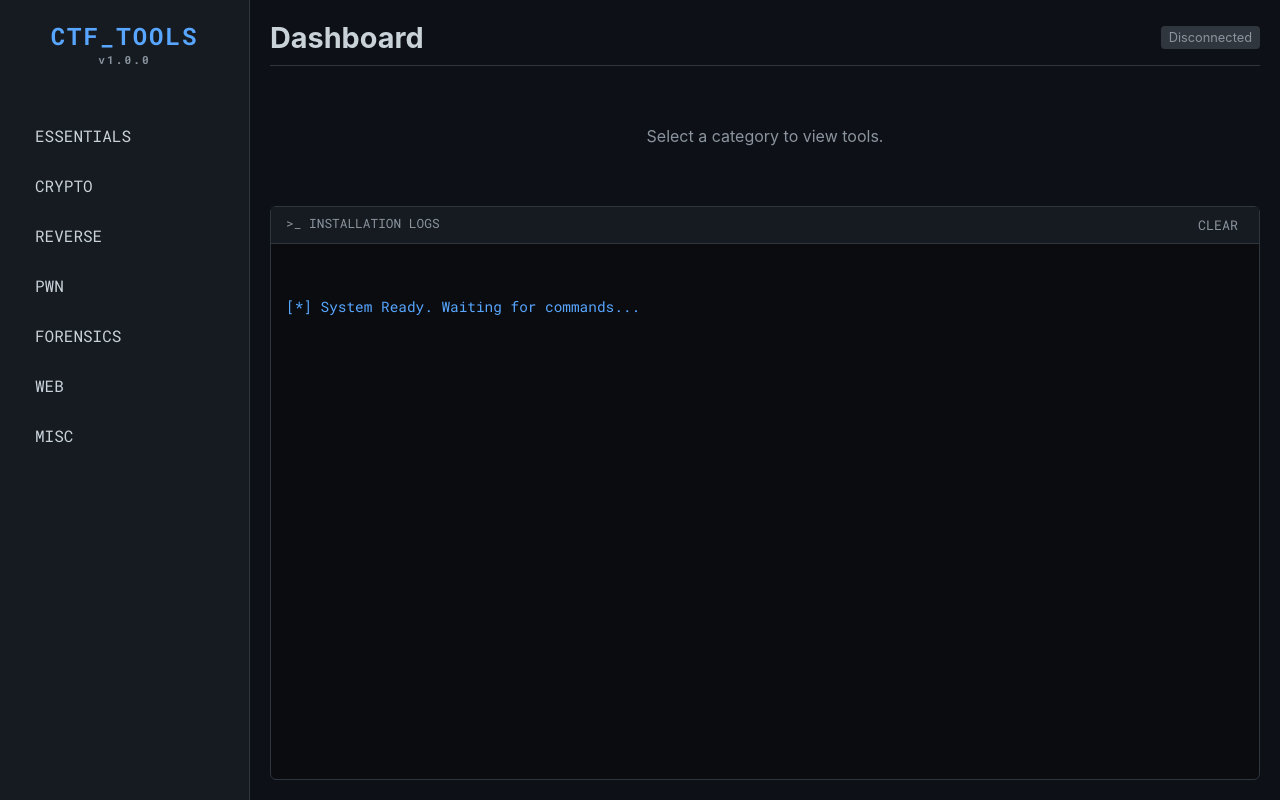
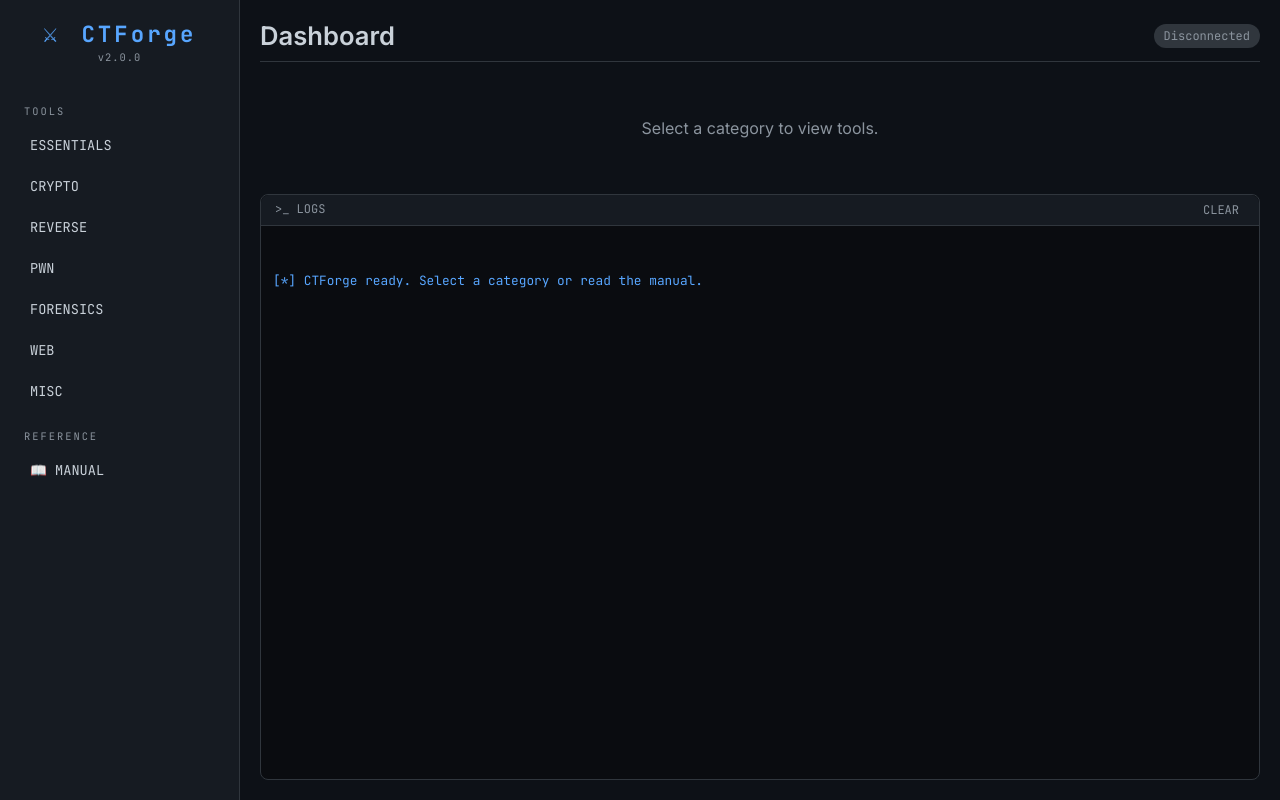
Before and after one commit to uchihashahin01/ctf-tools-installer, a Flask app: page / in a window 1280 px wide. Run offline with Flask 3, Linux system fonts and the light colour scheme; data that the repository does not hold is empty; some libraries are stand-ins or nearby versions.

Commit message:
v2.0.0: Rebrand to CTForge — desktop GUI app, .deb/.AppImage packaging, manual page in dashboard
- Replace TUI with native desktop app (pywebview + WebKit2GTK)
- Add integrated manual page to web dashboard with click-to-copy commands
- Add .deb and .AppImage packaging with build scripts
- Rebrand to CTForge with new name, icon, and styling
- Update CI/CD workflow to build binary + .deb + .AppImage on release
- Modernize CSS with JetBrains Mono, Inter fonts, refined dark theme
- Auto-prefix sudo for apt commands when running as non-root user
- Update README, pyproject.toml, and requirements for v2.0.0

```diff
--- a/ctf_tools/__init__.py
+++ b/ctf_tools/__init__.py
@@ -1,5 +1,5 @@
-"""CTF Tools Installer - A comprehensive CTF tools management suite."""
+"""CTForge — Forge your CTF arsenal."""
 
-__version__ = "1.0.0"
+__version__ = "2.0.0"
 GITHUB_REPO = "uchihashahin01/ctf-tools-installer"
-APP_NAME = "CTF Tools Installer"
+APP_NAME = "CTForge"
--- a/ctf_tools/cli.py
+++ b/ctf_tools/cli.py
@@ -1,4 +1,4 @@
-"""Rich-powered CLI interface for CTF Tools Installer."""
+"""Rich-powered CLI interface for CTForge."""
 
 import sys
 from rich.console import Console
@@ -40,7 +40,7 @@ def _setup_logger() -> None:
 
 def _print_banner() -> None:
     banner = Text()
-    banner.append("CTF Tools Installer", style="bold cyan")
+    banner.append("⚔ CTForge", style="bold cyan")
     banner.append(f"  v{__version__}", style="dim")
     console.print(Panel(banner, border_style="cyan", box=box.DOUBLE))
 
@@ -51,7 +51,7 @@ def _check_update_banner() -> None:
         console.print(
             Panel(
                 f"[bold yellow]Update available![/] v{info['current']} → v{info['latest']}\n"
-                f"Run: [cyan]sudo ./ctf-tools update[/]",
+                f"Run: [cyan]ctforge update[/]",
                 border_style="yellow",
                 title="Update",
             )
--- a/ctf_tools/web/app.py
+++ b/ctf_tools/web/app.py
@@ -1,4 +1,4 @@
-"""Flask web dashboard for CTF Tools Installer."""
+"""Flask web dashboard for CTForge."""
 
 import os
 import sys
@@ -149,10 +149,16 @@ def nuke_endpoint():
     return jsonify({"status": "started", "message": "Nuke started"})
 
 
+@app.route("/api/manual")
+def get_manual():
+    """Return manual install commands for all categories."""
+    result = {}
+    for cat_id, commands in core.MANUAL_COMMANDS.items():
+        result[cat_id] = [{"tool": name, "command": cmd} for name, cmd in commands]
+    return jsonify(result)
+
+
 def run_web(port: int = 5000) -> None:
     """Start the web dashboard."""
-    if not core.check_sudo():
-        print("Please run with sudo!")
-        raise SystemExit(1)
-    print(f"Starting Dashboard on http://localhost:{port}")
+    print(f"Starting CTForge Dashboard on http://localhost:{port}")
     socketio.run(app, host="0.0.0.0", port=port, allow_unsafe_werkzeug=True)
--- a/ctf_tools/web/static/script.js
+++ b/ctf_tools/web/static/script.js
@@ -1,6 +1,7 @@
 const socket = io();
 const categoryList = document.getElementById('category-list');
 const toolsGrid = document.getElementById('tools-grid');
+const manualPage = document.getElementById('manual-page');
 const terminal = document.getElementById('terminal-output');
 const statusIndicator = document.getElementById('connection-status');
 const pageTitle = document.getElementById('page-title');
@@ -15,7 +16,7 @@ async function checkForUpdate() {
         if (data.update_available) {
             const banner = document.getElementById('update-banner');
             const text = document.getElementById('update-text');
-            text.textContent = `Update available: v${data.current} → v${data.latest}  |  Run: sudo ./ctf-tools update`;
+            text.textContent = `Update available: v${data.current} \u2192 v${data.latest}  |  Run: sudo ctforge update`;
             banner.classList.remove('hidden');
         }
     } catch (e) { /* silent */ }
@@ -51,6 +52,22 @@ socket.on('install_complete', (data) => {
     }
 });
 
+// --- Navigation helpers ---
+
+function showToolsView() {
+    toolsGrid.classList.remove('hidden');
+    manualPage.classList.add('hidden');
+    const actions = document.getElementById('category-actions');
+    if (actions) actions.classList.remove('hidden');
+}
+
+function showManualView() {
+    toolsGrid.classList.add('hidden');
+    manualPage.classList.remove('hidden');
+    const actions = document.getElementById('category-actions');
+    if (actions) actions.classList.add('hidden');
+}
+
 // --- UI Logic ---
 
 async function loadCategories() {
@@ -66,16 +83,65 @@ async function loadCategories() {
     });
 }
 
+function clearSidebarActive() {
+    document.querySelectorAll('.sidebar li').forEach(el => el.classList.remove('active'));
+}
+
 function selectCategory(element, category) {
-    document.querySelectorAll('.sidebar li').forEach(el => el.classList.remove('active'));
+    clearSidebarActive();
     element.classList.add('active');
     currentCategory = category;
     pageTitle.textContent = category.name + " Tools";
+    showToolsView();
     loadTools(category.id);
 }
 
+async function showManual() {
+    clearSidebarActive();
+    document.getElementById('nav-manual').classList.add('active');
+    currentCategory = null;
+    pageTitle.textContent = "Manual Installation Guide";
+    showManualView();
+    await loadManual();
+}
+
+async function loadManual() {
+    manualPage.innerHTML = '<div class="placeholder-msg">Loading manual\u2026</div>';
+    try {
+        const res = await fetch('/api/manual');
+        const data = await res.json();
+        let html = '<div class="manual-intro">Copy-paste these commands to install tools manually on Ubuntu/Debian.</div>';
+        for (const [catId, commands] of Object.entries(data)) {
+            html += `<div class="manual-category">
+                <h2>${catId.charAt(0).toUpperCase() + catId.slice(1)}</h2>
+                <table class="manual-table">
+                    <thead><tr><th>Tool</th><th>Command</th></tr></thead>
+                    <tbody>`;
+            for (const item of commands) {
+                const escaped = item.command.replace(/</g, '&lt;').replace(/>/g, '&gt;');
+                html += `<tr>
+                    <td>${item.tool}</td>
+                    <td><code class="cmd-code" onclick="copyCmd(this)">${escaped}</code>
+                        <span class="copy-hint">click to copy</span></td>
+                </tr>`;
+            }
+            html += '</tbody></table></div>';
+        }
+        manualPage.innerHTML = html;
+    } catch (e) {
+        manualPage.innerHTML = '<div class="placeholder-msg">Failed to load manual.</div>';
+    }
+}
+
+function copyCmd(el) {
+    navigator.clipboard.writeText(el.textContent).then(() => {
+        const hint = el.nextElementSibling;
+        if (hint) { hint.textContent = 'copied!'; setTimeout(() => { hint.textContent = 'click to copy'; }, 1200); }
+    });
+}
+
 async function loadTools(categoryId) {
-    toolsGrid.innerHTML = '<div class="placeholder-msg">Loading tools...</div>';
+    toolsGrid.innerHTML = '<div class="placeholder-msg">Loading tools\u2026</div>';
     const res = await fetch(`/api/tools/${categoryId}`);
     const tools = await res.json();
     toolsGrid.innerHTML = '';
@@ -88,9 +154,10 @@ async function loadTools(categoryId) {
         headerContainer.style.marginBottom = '20px';
         toolsGrid.parentNode.insertBefore(headerContainer, toolsGrid);
     }
+    headerContainer.classList.remove('hidden');
     headerContainer.innerHTML = `
-        <button class="install-all-btn" onclick="installCategory('${categoryId}')">INSTALL ALL ${categoryId.toUpperCase()} TOOLS</button>
-        <button class="nuke-btn" onclick="nukeSystem()">☢️ NUKE SYSTEM</button>
+        <button class="install-all-btn" onclick="installCategory('${categoryId}')">INSTALL ALL ${categoryId.toUpperCase()}</button>
+        <button class="nuke-btn" onclick="nukeSystem()">\u2622 NUKE ALL</button>
     `;
 
     tools.forEach(tool => {
@@ -112,7 +179,7 @@ async function loadTools(categoryId) {
 
         if (tool.installed) {
             const uninstallBtn = document.createElement('button');
-            uninstallBtn.innerText = '🗑️';
+            uninstallBtn.innerText = '\ud83d\uddd1\ufe0f';
             uninstallBtn.title = 'Uninstall';
             uninstallBtn.style.cssText = 'position:absolute;top:12px;right:10px;background:transparent;border:none;cursor:pointer;font-size:1.1rem;z-index:10;';
             uninstallBtn.onclick = (e) => { e.stopPropagation(); uninstallTool(tool); };
@@ -124,12 +191,12 @@ async function loadTools(categoryId) {
 
 async function installCategory(categoryId) {
     if (!confirm(`Install ALL ${categoryId} tools?`)) return;
-    log(`Sending request to install all in ${categoryId}...`);
+    log(`Installing all ${categoryId} tools\u2026`);
     await fetch(`/api/install/category/${categoryId}`, { method: 'POST' });
 }
 
 async function installTool(tool) {
-    log(`Sending request to install ${tool.name}...`);
+    log(`Installing ${tool.name}\u2026`);
     await fetch('/api/install/tool', {
         method: 'POST',
         headers: { 'Content-Type': 'application/json' },
@@ -139,7 +206,7 @@ async function installTool(tool) {
 
 async function uninstallTool(tool) {
     if (!confirm(`Uninstall ${tool.name}?`)) return;
-    log(`Sending request to uninstall ${tool.name}...`);
+    log(`Uninstalling ${tool.name}\u2026`);
     await fetch('/api/uninstall/tool', {
         method: 'POST',
         headers: { 'Content-Type': 'application/json' },
@@ -150,7 +217,7 @@ async function uninstallTool(tool) {
 async function nukeSystem() {
     if (!confirm("WARNING: Uninstall ALL tools?")) return;
     if (!confirm("Are you absolutely sure?")) return;
-    log('INITIATING SYSTEM NUKE...');
+    log('INITIATING SYSTEM NUKE\u2026');
     await fetch('/api/nuke', { method: 'POST' });
 }
 
--- a/ctf_tools/web/static/style.css
+++ b/ctf_tools/web/static/style.css
@@ -10,14 +10,15 @@
     --error: #da3633;
     --warning: #d29922;
     --terminal-bg: #0a0c10;
-    --font-mono: 'Roboto Mono', monospace;
+    --font-mono: 'JetBrains Mono', 'Roboto Mono', monospace;
+    --font-sans: 'Inter', -apple-system, BlinkMacSystemFont, "Segoe UI", Helvetica, Arial, sans-serif;
 }
 
 * { box-sizing: border-box; }
 
 body {
     margin: 0;
-    font-family: -apple-system, BlinkMacSystemFont, "Segoe UI", Helvetica, Arial, sans-serif;
+    font-family: var(--font-sans);
     background-color: var(--bg-color);
     color: var(--text-primary);
     display: flex;
@@ -25,6 +26,8 @@ body {
     height: 100vh;
     overflow: hidden;
 }
+
+.hidden { display: none !important; }
 
 /* Update banner */
 .update-banner {
@@ -36,7 +39,6 @@ body {
     font-size: 0.85rem;
     font-weight: bold;
 }
-.update-banner.hidden { display: none; }
 
 .container {
     display: flex;
@@ -46,35 +48,48 @@ body {
 
 /* Sidebar */
 .sidebar {
-    width: 250px;
+    width: 240px;
     background-color: var(--sidebar-bg);
-    padding: 20px;
+    padding: 16px;
     display: flex;
     flex-direction: column;
     border-right: 1px solid #30363d;
+    overflow-y: auto;
 }
 .logo {
     font-family: var(--font-mono);
-    font-size: 1.5rem;
-    font-weight: bold;
+    font-size: 1.4rem;
+    font-weight: 700;
     color: var(--accent);
-    margin-bottom: 30px;
+    margin-bottom: 24px;
     text-align: center;
-    letter-spacing: 2px;
+    letter-spacing: 3px;
 }
+.logo-icon { font-size: 1.6rem; margin-right: 4px; }
 .logo .version {
-    font-size: 0.7rem;
+    font-size: 0.65rem;
     color: var(--text-secondary);
     display: block;
+    letter-spacing: 1px;
+    font-weight: 400;
 }
-.sidebar ul { list-style: none; padding: 0; }
+.sidebar-section {
+    font-family: var(--font-mono);
+    font-size: 0.65rem;
+    color: var(--text-secondary);
+    text-transform: uppercase;
+    letter-spacing: 2px;
+    margin: 16px 0 8px 8px;
+}
+.sidebar ul { list-style: none; padding: 0; margin: 0; }
 .sidebar li {
-    padding: 12px 15px;
-    margin-bottom: 5px;
+    padding: 10px 14px;
+    margin-bottom: 3px;
     cursor: pointer;
     border-radius: 6px;
-    transition: background 0.2s;
+    transition: background 0.15s;
     font-family: var(--font-mono);
+    font-size: 0.85rem;
 }
 .sidebar li:hover { background-color: #30363d; }
 .sidebar li.active { background-color: var(--accent); color: white; }
@@ -91,49 +106,51 @@ header {
     display: flex;
     justify-content: space-between;
     align-items: center;
-    margin-bottom: 20px;
+    margin-bottom: 16px;
     padding-bottom: 10px;
     border-bottom: 1px solid #30363d;
 }
-h1 { font-size: 1.8rem; margin: 0; }
+h1 { font-size: 1.6rem; margin: 0; font-weight: 600; }
 .status-indicator {
-    font-size: 0.8rem;
-    padding: 4px 8px;
-    border-radius: 4px;
+    font-size: 0.75rem;
+    padding: 4px 10px;
+    border-radius: 12px;
     background: #30363d;
     color: var(--text-secondary);
+    font-family: var(--font-mono);
 }
 .status-indicator.connected {
     color: var(--success);
-    background: rgba(35, 134, 54, 0.2);
+    background: rgba(35, 134, 54, 0.15);
 }
 
 /* Grid */
 .grid {
     display: grid;
     grid-template-columns: repeat(auto-fill, minmax(200px, 1fr));
-    gap: 20px;
-    margin-bottom: 20px;
+    gap: 16px;
+    margin-bottom: 16px;
 }
 .card {
     background-color: var(--card-bg);
     border: 1px solid #30363d;
-    border-radius: 6px;
-    padding: 15px;
-    transition: transform 0.2s, border-color 0.2s;
+    border-radius: 8px;
+    padding: 16px;
+    transition: transform 0.15s, border-color 0.15s, box-shadow 0.15s;
     cursor: pointer;
     position: relative;
     overflow: hidden;
 }
-.card:hover { transform: translateY(-2px); border-color: var(--accent); }
-.card h3 { margin: 0 0 10px 0; font-size: 1.1rem; color: white; display: flex; align-items: center; }
-.card p { font-size: 0.9rem; color: var(--text-secondary); margin: 0; }
+.card:hover { transform: translateY(-2px); border-color: var(--accent); box-shadow: 0 4px 16px rgba(0,0,0,0.3); }
+.card h3 { margin: 0 0 8px 0; font-size: 1rem; color: white; display: flex; align-items: center; }
+.card p { font-size: 0.85rem; color: var(--text-secondary); margin: 0; }
 .card .type-badge {
     position: absolute; top: 40px; right: 10px;
-    font-size: 0.7rem; padding: 2px 6px; border-radius: 4px;
+    font-size: 0.65rem; padding: 2px 6px; border-radius: 4px;
     background: #30363d; color: var(--text-secondary);
+    font-family: var(--font-mono);
 }
-.card.installed { border-color: var(--success); background-color: rgba(35, 134, 54, 0.1); }
+.card.installed { border-color: var(--success); background-color: rgba(35, 134, 54, 0.08); }
 .card.installed h3 { color: var(--success); }
 .card.installed p { color: #a0a0a0; }
 .placeholder-msg { grid-column: 1 / -1; text-align: center; color: var(--text-secondary); padding: 40px; }
@@ -141,49 +158,112 @@ h1 { font-size: 1.8rem; margin: 0; }
 /* Buttons */
 .install-all-btn {
     background-color: var(--success); color: white;
-    padding: 10px 20px; border: none; cursor: pointer;
-    font-size: 1rem; margin-bottom: 20px; border-radius: 4px;
-    transition: all 0.3s; font-family: var(--font-mono);
+    padding: 8px 18px; border: none; cursor: pointer;
+    font-size: 0.9rem; margin-bottom: 16px; border-radius: 6px;
+    transition: all 0.2s; font-family: var(--font-mono); font-weight: 600;
 }
-.install-all-btn:hover { box-shadow: 0 0 10px var(--success); }
+.install-all-btn:hover { box-shadow: 0 0 12px var(--success); }
 .nuke-btn {
     background-color: var(--error); color: white;
-    padding: 10px 20px; border: none; cursor: pointer;
-    font-size: 1rem; margin-bottom: 20px; margin-left: 10px;
-    border-radius: 4px; transition: all 0.3s; font-family: var(--font-mono);
+    padding: 8px 18px; border: none; cursor: pointer;
+    font-size: 0.9rem; margin-bottom: 16px; margin-left: 10px;
+    border-radius: 6px; transition: all 0.2s; font-family: var(--font-mono); font-weight: 600;
 }
-.nuke-btn:hover { box-shadow: 0 0 15px var(--error); }
+.nuke-btn:hover { box-shadow: 0 0 14px var(--error); }
 
 .status-light {
-    display: inline-block; width: 10px; height: 10px;
+    display: inline-block; width: 8px; height: 8px;
     border-radius: 50%; margin-right: 8px;
     background-color: #333; box-shadow: 0 0 2px rgba(0,0,0,0.5);
 }
-.status-light.healthy { background-color: #00ff00; box-shadow: 0 0 8px #00ff00; }
-.status-light.broken { background-color: #ff0000; box-shadow: 0 0 8px #ff0000; }
+.status-light.healthy { background-color: #3fb950; box-shadow: 0 0 6px #3fb950; }
+.status-light.broken { background-color: #f85149; box-shadow: 0 0 6px #f85149; }
 
 /* Terminal */
 .terminal-container {
     flex: 1; background-color: var(--terminal-bg);
-    border: 1px solid #30363d; border-radius: 6px;
-    display: flex; flex-direction: column; min-height: 200px;
+    border: 1px solid #30363d; border-radius: 8px;
+    display: flex; flex-direction: column; min-height: 180px;
 }
 .terminal-header {
-    background-color: #161b22; padding: 8px 15px;
+    background-color: #161b22; padding: 6px 14px;
     border-bottom: 1px solid #30363d;
-    font-family: var(--font-mono); font-size: 0.8rem;
+    font-family: var(--font-mono); font-size: 0.75rem;
     color: var(--text-secondary); display: flex; justify-content: space-between;
+    border-radius: 8px 8px 0 0;
 }
-#clear-log { background: none; border: none; color: var(--text-secondary); cursor: pointer; font-family: inherit; }
+#clear-log { background: none; border: none; color: var(--text-secondary); cursor: pointer; font-family: var(--font-mono); font-size: 0.75rem; }
 #clear-log:hover { color: white; }
 .terminal-output {
-    flex: 1; padding: 15px; overflow-y: auto;
-    font-family: var(--font-mono); font-size: 0.9rem; white-space: pre-wrap;
+    flex: 1; padding: 12px; overflow-y: auto;
+    font-family: var(--font-mono); font-size: 0.8rem; white-space: pre-wrap;
 }
-.log-line { margin-bottom: 2px; }
+.log-line { margin-bottom: 1px; }
 .log-line.info { color: var(--accent); }
 .log-line.success { color: var(--success); }
 .log-line.warning { color: var(--warning); }
 .log-line.error { color: var(--error); }
-.log-line.output { color: #8b949e; font-size: 0.85rem; }
-.log-line.header { color: #bc8cff; font-weight: bold; }
+.log-line.output { color: #8b949e; font-size: 0.78rem; }
+.log-line.header { color: #bc8cff; font-weight: 600; }
+
+/* ---- Manual page ---- */
+.manual-page {
+    overflow-y: auto;
+    flex: 1;
+    padding-bottom: 20px;
+}
+.manual-intro {
+    color: var(--text-secondary);
+    margin-bottom: 20px;
+    font-size: 0.95rem;
+}
+.manual-category {
+    margin-bottom: 28px;
+}
+.manual-category h2 {
+    font-size: 1.15rem;
+    color: var(--accent);
+    border-bottom: 1px solid #30363d;
+    padding-bottom: 6px;
+    margin: 0 0 12px 0;
+    font-family: var(--font-mono);
+}
+.manual-table {
+    width: 100%;
+    border-collapse: collapse;
+    font-size: 0.88rem;
+}
+.manual-table th {
+    text-align: left;
+    font-family: var(--font-mono);
+    color: var(--text-secondary);
+    padding: 6px 12px;
+    border-bottom: 1px solid #30363d;
+    font-size: 0.75rem;
+    text-transform: uppercase;
+    letter-spacing: 1px;
+}
+.manual-table td {
+    padding: 8px 12px;
+    border-bottom: 1px solid #1c2128;
+    vertical-align: middle;
+}
+.manual-table tr:hover td { background-color: rgba(88,166,255,0.04); }
+.cmd-code {
+    background: #161b22;
+    color: #7ee787;
+    padding: 4px 10px;
+    border-radius: 4px;
+    cursor: pointer;
+    font-family: var(--font-mono);
+    font-size: 0.82rem;
+    display: inline-block;
+    transition: background 0.15s;
+    user-select: all;
+}
+.cmd-code:hover { background: #1c2430; }
+.copy-hint {
+    font-size: 0.65rem;
+    color: var(--text-secondary);
+    margin-left: 8px;
+}
--- a/ctf_tools/web/templates/index.html
+++ b/ctf_tools/web/templates/index.html
@@ -3,10 +3,10 @@
 <head>
     <meta charset="UTF-8">
     <meta name="viewport" content="width=device-width, initial-scale=1.0">
-    <title>CTF Tools Dashboard v{{ version }}</title>
+    <title>CTForge v{{ version }}</title>
     <link rel="stylesheet" href="{{ url_for('static', filename='style.css') }}">
     <script src="https://cdnjs.cloudflare.com/ajax/libs/socket.io/4.0.1/socket.io.js"></script>
-    <link href="https://fonts.googleapis.com/css2?family=Roboto+Mono:wght@400;700&display=swap" rel="stylesheet">
+    <link href="https://fonts.googleapis.com/css2?family=JetBrains+Mono:wght@400;600;700&family=Inter:wght@400;500;600&display=swap" rel="stylesheet">
 </head>
 <body>
     <div id="update-banner" class="update-banner hidden">
@@ -16,8 +16,17 @@
     <div class="container">
         <!-- Sidebar -->
         <div class="sidebar">
-            <div class="logo">CTF_TOOLS <span class="version">v{{ version }}</span></div>
+            <div class="logo">
+                <span class="logo-icon">&#9876;</span>
+                CTForge
+                <span class="version">v{{ version }}</span>
+            </div>
+            <div class="sidebar-section">TOOLS</div>
             <ul id="category-list"></ul>
+            <div class="sidebar-section">REFERENCE</div>
+            <ul>
+                <li id="nav-manual" onclick="showManual()">&#128214; MANUAL</li>
+            </ul>
         </div>
 
         <!-- Main Content -->
@@ -31,14 +40,17 @@
                 <div class="placeholder-msg">Select a category to view tools.</div>
             </div>
 
+            <!-- Manual page (hidden by default) -->
+            <div id="manual-page" class="manual-page hidden"></div>
+
             <!-- Terminal Area -->
             <div class="terminal-container">
                 <div class="terminal-header">
-                    <span>>_ INSTALLATION LOGS</span>
+                    <span>&gt;_ LOGS</span>
                     <button id="clear-log">CLEAR</button>
                 </div>
                 <div class="terminal-output" id="terminal-output">
-                    <div class="log-line info">[*] System Ready. Waiting for commands...</div>
+                    <div class="log-line info">[*] CTForge ready. Select a category or read the manual.</div>
                 </div>
             </div>
         </div>
--- a/requirements.txt
+++ b/requirements.txt
@@ -2,5 +2,5 @@ flask>=3.0
 flask-socketio>=5.3
 eventlet>=0.35
 rich>=13.0
-textual>=0.50
+pywebview>=5.0
 requests>=2.31
```
Also changed, not shown: ctf_tools/core.py (+7 -2 lines), ctf_tools/desktop.py (added, +72 -0 lines), ctf_tools/tui.py (deleted, +0 -259 lines), main.py (+18 -18 lines), pyproject.toml (+5 -5 lines), .github/workflows/release.yml, README.md, packaging/ctforge.svg (added), 3 other files.
